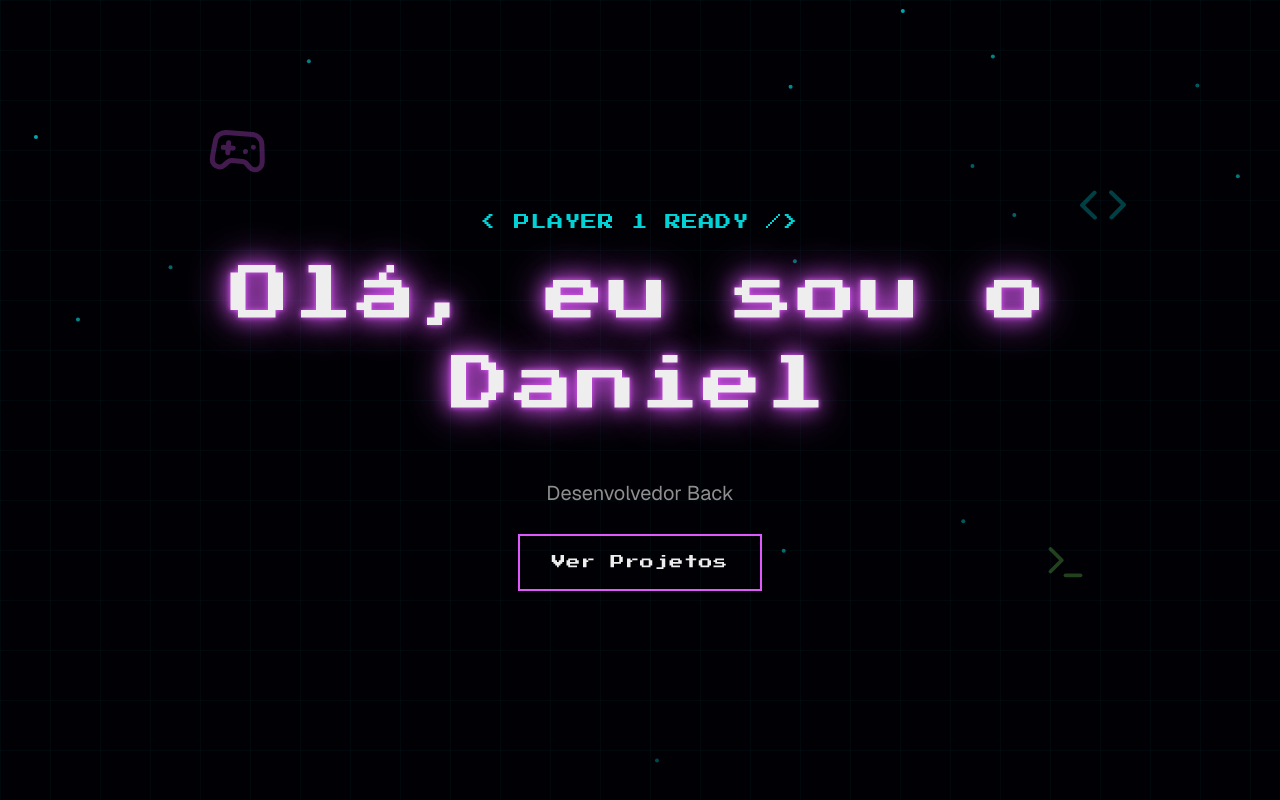
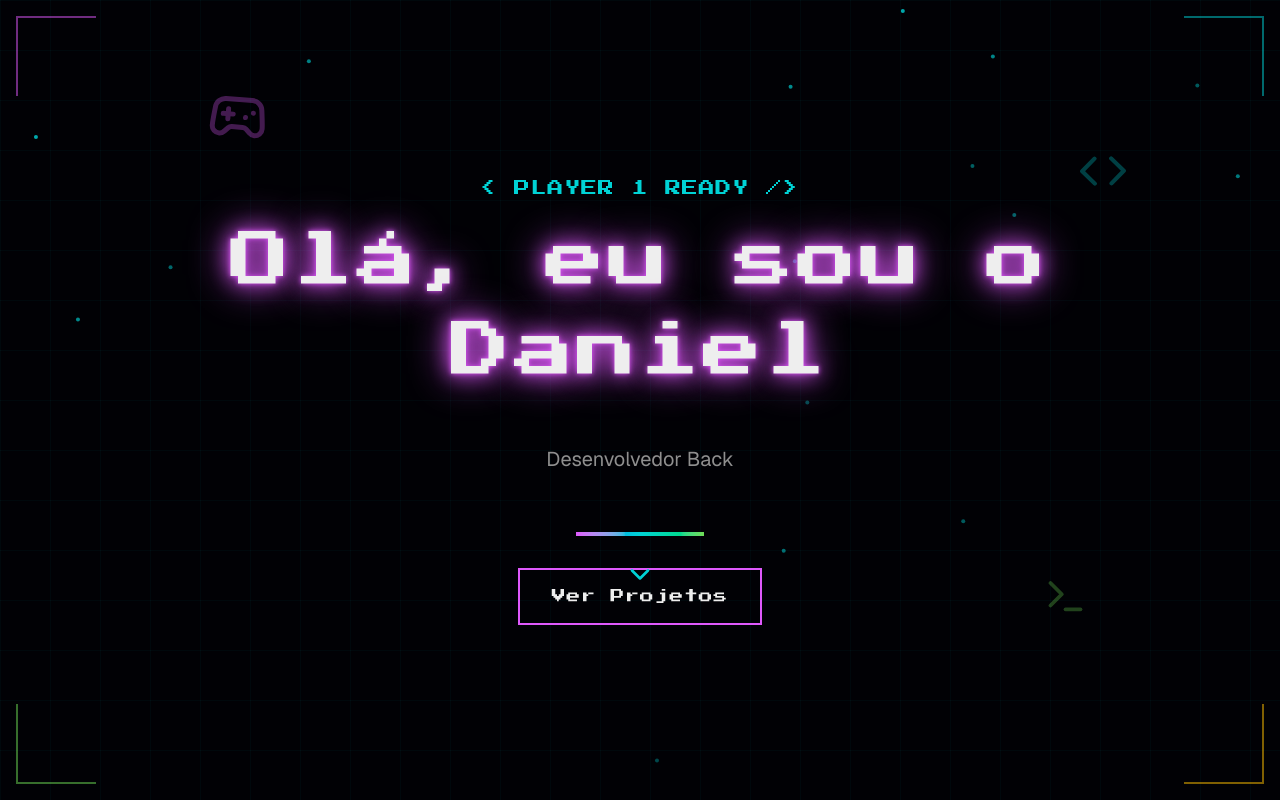
Before and after one commit to Dandanp3/retro-Portfolio, a Next.js app: page / in a window 1280 px wide. Built offline with nearby package versions, Linux system fonts and the light colour scheme.

Commit message:
Section HERO Finalizada

```diff
--- a/components/portfolio/hero-section.tsx
+++ b/components/portfolio/hero-section.tsx
@@ -92,7 +92,14 @@ export function HeroSection() {
           </motion.div>
 
           {/* Line */}
-          <motion.div>
+          <motion.div
+            className="w-32 h-1 bg-gradient-to-r from-neon-pink via-neon-cyan to-neon-green mx-auto my-8"
+            initial={{ scaleX: 0 }}
+            animate={{ scaleX: 1}}
+            transition={{ delay: 0.7, duration: 0.5}}
+          />
+
+            {/* CTA BUTTON */}
             <motion.button
               onClick={scrollToProjects}
               className="group relative px-8 py-4 bg-transparent border-2 border-neon-pink font-pixel text-sm transition-all duration-300 hover:bg-neon-pink hover:text-background overflow-hidden"
@@ -110,8 +117,21 @@ export function HeroSection() {
             </motion.button>
           </motion.div>
 
-        </motion.div>
+          {/* Scroll Indicator*/}
+          <motion.div
+            className="absolute bottom-10 left-1/2 -translate-x-1/2"
+            animate={{ y: [0, 10, 0] }}
+            transition={{ duration: 1.5, repeat: Number.POSITIVE_INFINITY}}
+          >
+            <ChevronDown className="text-neon-cyan w-8 h-8"/>
+          </motion.div>
       </div>
+
+      {/* Decorations*/}
+      <div className="absolute top-4 left-4 w-20 h-20 border-l-2 border-t-2 border-neon-pink opacity-50"/>
+      <div className="absolute top-4 right-4 w-20 h-20 border-r-2 border-t-2 border-neon-cyan opacity-50"/>
+      <div className="absolute bottom-4 left-4 w-20 h-20 border-l-2 border-b-2 border-neon-green opacity-50"/>
+      <div className="absolute bottom-4 right-4 w-20 h-20 border-r-2 border-b-2 border-neon-yellow opacity-50"/>
     </section>
   )
 }
```
